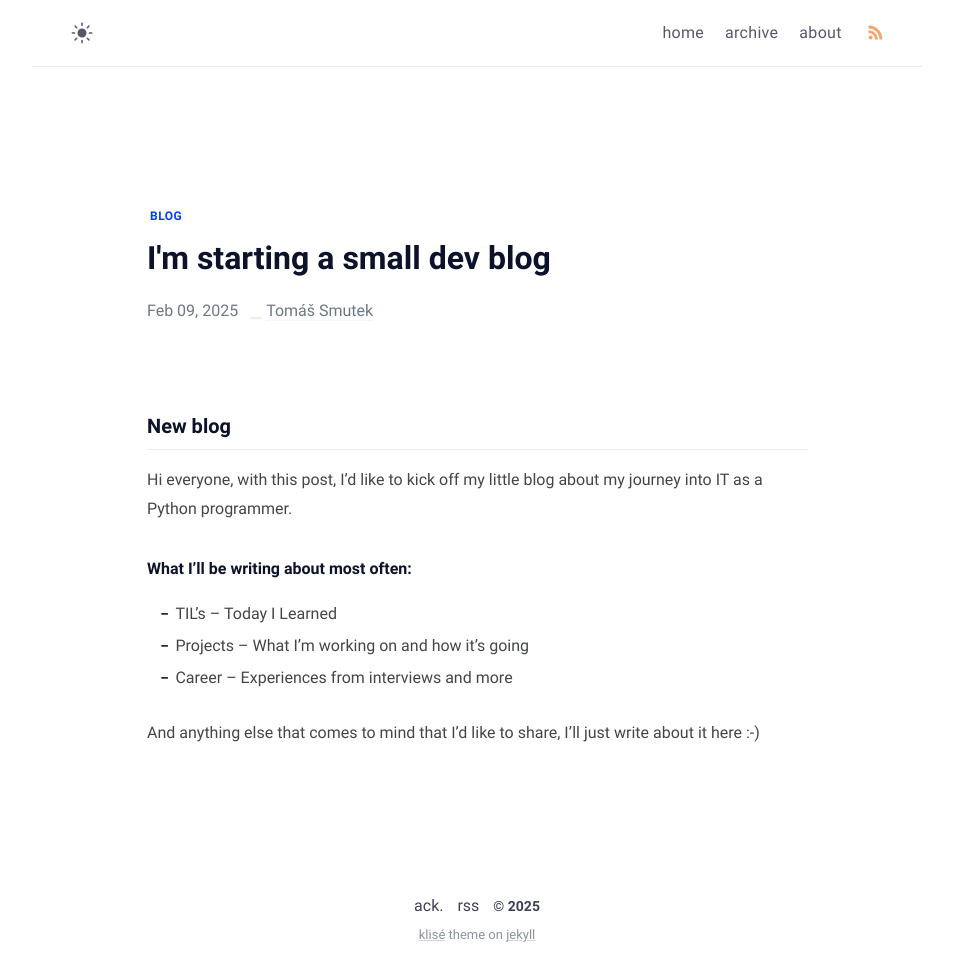
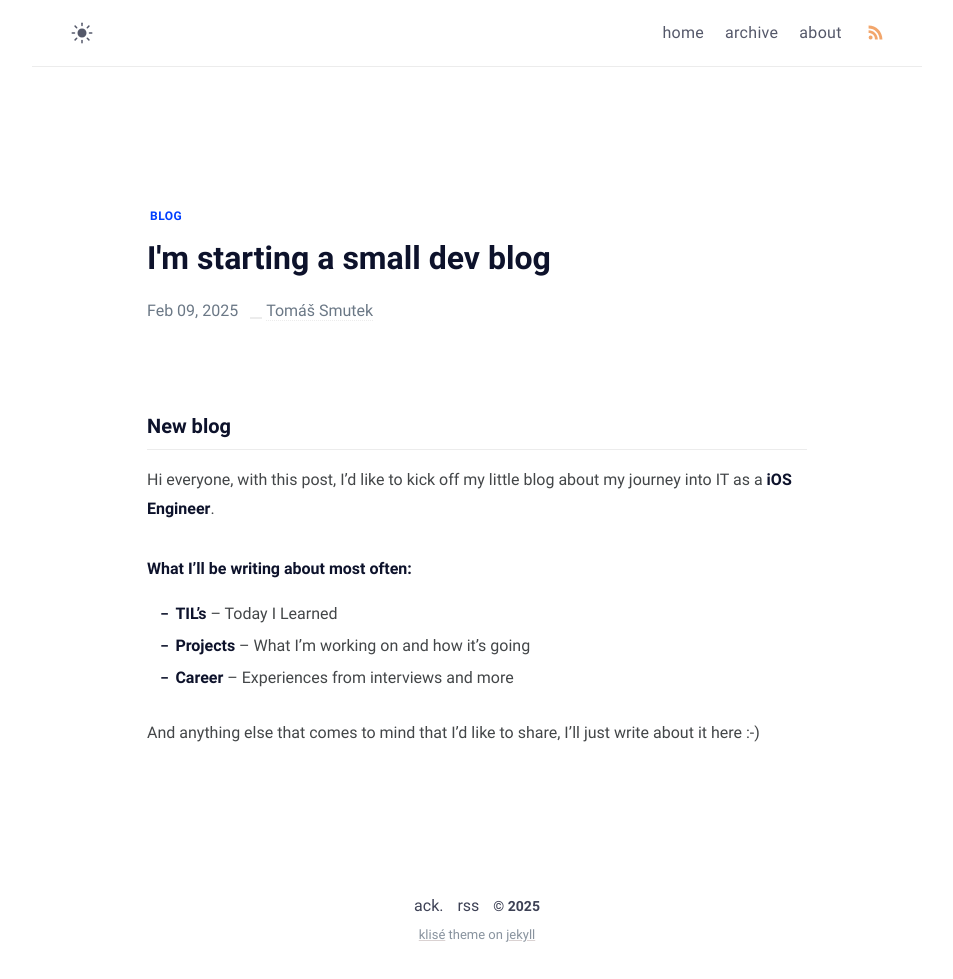
Before and after one commit to heysmtk/heysmtk.github.io, a Jekyll site: the page built from _posts/2025-02-09-new-blog.md, in a window 1280 px wide. Shown: the whole page, without its empty margins (163-1116 px from the left). Built offline with Jekyll 4.4.1, drawn with Linux system fonts in a browser that asks for light colours.

Commit message:
Update 2025-02-09-new-blog.md

```diff
--- a/_posts/2025-02-09-new-blog.md
+++ b/_posts/2025-02-09-new-blog.md
@@ -7,12 +7,12 @@ description: First post, starting the blog.
 ---
 
 ### New blog
-Hi everyone, with this post, I’d like to kick off my little blog about my journey into IT as a Python programmer.
+Hi everyone, with this post, I’d like to kick off my little blog about my journey into IT as a **iOS Engineer**.
 
 **What I’ll be writing about most often:**
 
-- TIL’s – Today I Learned
-- Projects – What I’m working on and how it’s going
-- Career – Experiences from interviews and more
+- **TIL’s** – Today I Learned
+- **Projects** – What I’m working on and how it’s going
+- **Career** – Experiences from interviews and more
 
 And anything else that comes to mind that I’d like to share, I’ll just write about it here :-)
```
